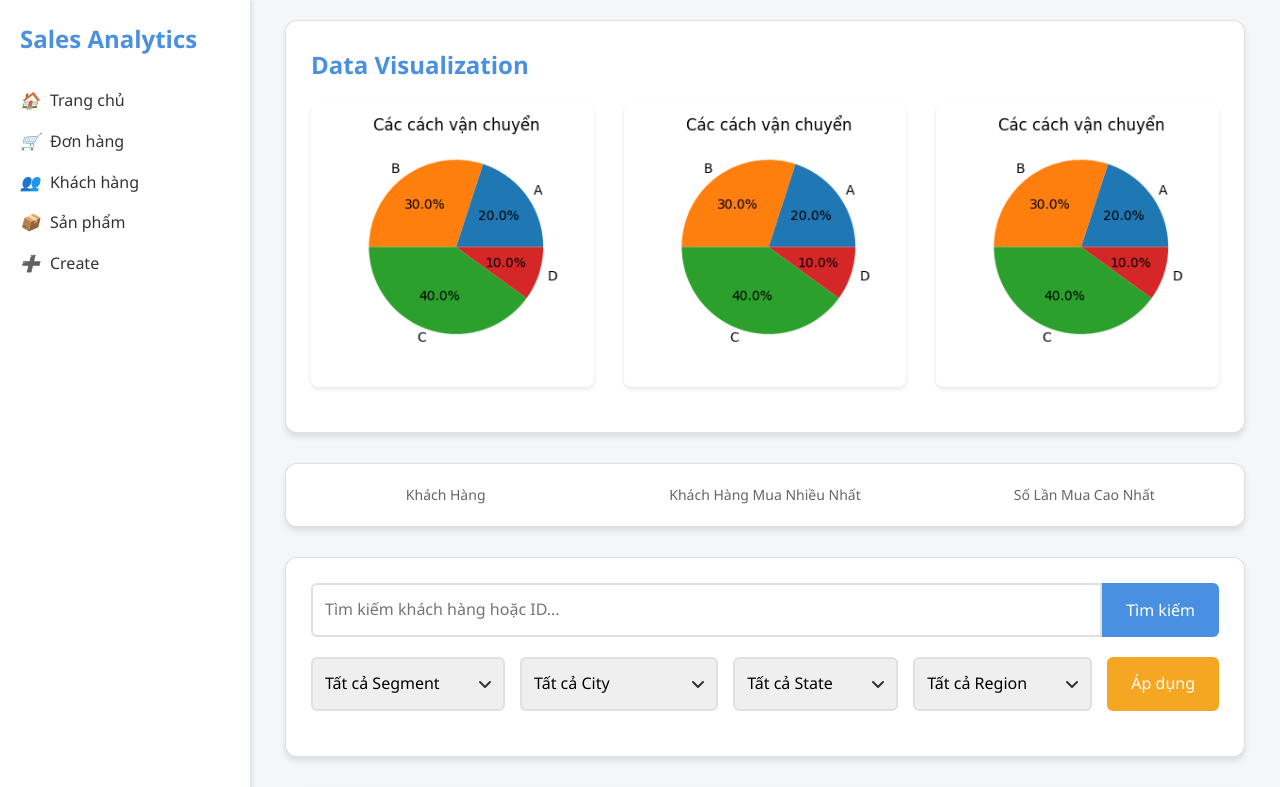
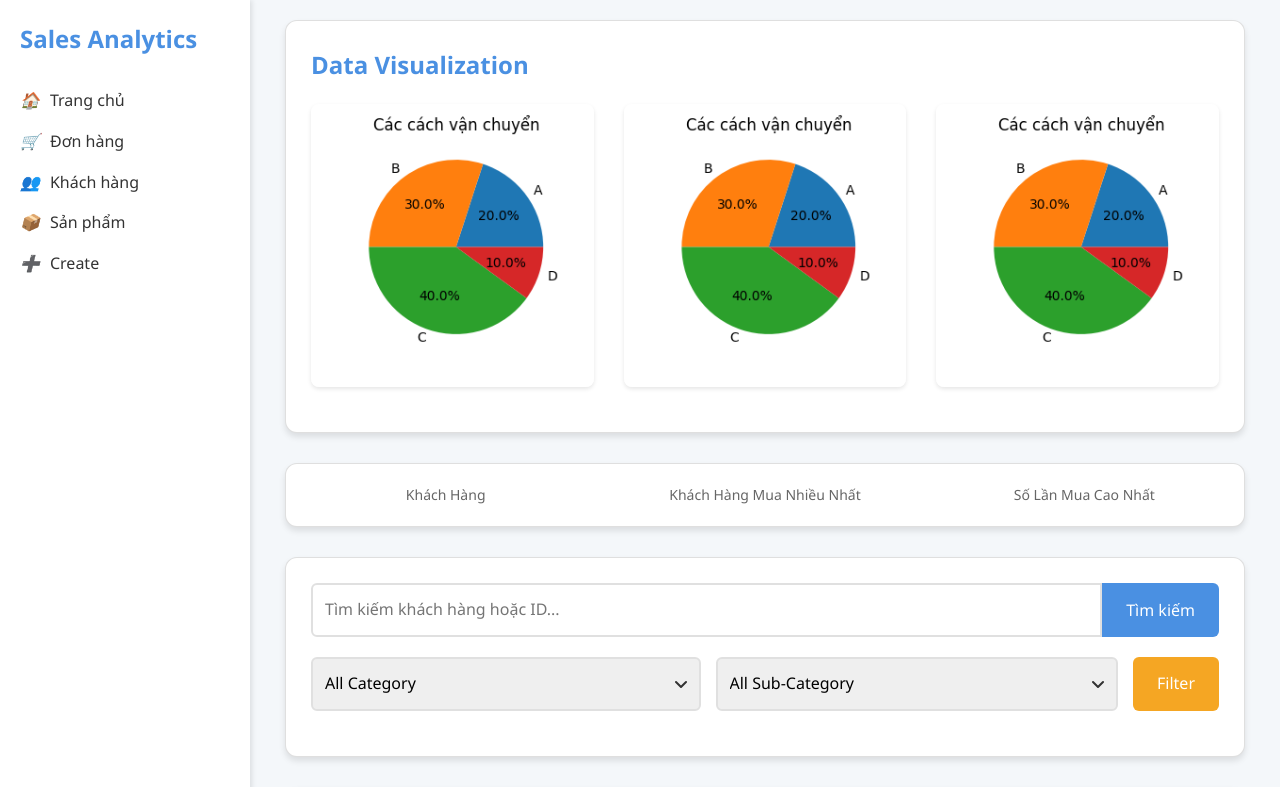
Before and after one commit to Thach45/Superstore-Sales, a Flask app: template templates/product.html in a window 1280 px wide. Shown: the top 787 px of the page. Run offline with Flask 3, Linux system fonts and the light colour scheme; the template is opened without the code that fills it, so the values that code supplies are empty; some libraries are stand-ins or nearby versions.

Commit message:
fix edit product

```diff
--- a/main.py
+++ b/main.py
@@ -22,7 +22,6 @@ app.register_blueprint(customer_bp)
 app.register_blueprint(sort_bp)
 app.register_blueprint(edit_bp)
 app.register_blueprint(delete_bp)
-
 app.register_blueprint(filter_bp)
 if __name__ == '__main__':
     app.run(debug=True, port=8000)
--- a/static/js/product.js
+++ b/static/js/product.js
@@ -1,4 +1,3 @@
-
 document.addEventListener('DOMContentLoaded', function () {
     let paginationLinks = document.querySelectorAll('.pagination .page-link');
     let urlParams = new URLSearchParams(window.location.search);
@@ -38,6 +37,7 @@ document.addEventListener('DOMContentLoaded', function () {
         });
     }
 });
+
 sortAscending = true; // Biến lưu trạng thái sắp xếp tăng dần hay giảm dần
 
 //chức năng sort
@@ -76,3 +76,14 @@ if (sortQuantityProduct) {
         }
     });
 }
+
+const filterCategory = document.querySelector('.categoryFilter');
+const filterSub = document.querySelector('.subFilter');
+
+if (applyFilter) {
+    applyFilter.addEventListener('click', function () {
+        let category = filterCategory.value;
+        let sub = filterSub.value;
+        window.location.href = '/product/filter?Category=' + category + '&Sub-Category=' + sub;
+    });
+}
--- a/templates/customer.html
+++ b/templates/customer.html
@@ -109,7 +109,7 @@
 
                     text-align: center;">{{ customer.Quantity }}</td>
                     <td>
-                        <a href="/edit/{{ customer._id }}" class="btn btn-warning btn-sm">Sửa</a>
+                        <a href="/edit/customer/{{ customer._id }}" class="btn btn-warning btn-sm">Sửa</a>
                         <form action="/customer/delete/{{ customer._id }}" method="POST" style="display:inline;">
                             <input type="hidden" name="_method" value="DELETE">
                             <button type="submit" class="btn btn-danger btn-sm">Xóa</button>
--- a/templates/edit.html
+++ b/templates/editCustomer.html
@@ -1,10 +1,10 @@
 {% extends "layout.html" %}
-{% block title %}Chỉnh sửa{% endblock %}
+{% block title %}Edit{% endblock %}
 {% block content %}
 <link rel="stylesheet" href="{{url_for('static', filename='style/edit.css')}}">
 <div class="container">
     <b><h1>Edit Customer Data</h1></b>
-    <form class="edit-form" action="/edit/{{ customer._id }}" method="POST">
+    <form class="edit-form" action="/edit/customer{{ customer._id }}" method="POST">
         <div class="form-group">
             <b><label for="name">Name:</label></b>
             <input type="text" id="name" name="name" placeholder="Enter customer name" value="{{customer.Name}}">
--- a/templates/product.html
+++ b/templates/product.html
@@ -1,6 +1,6 @@
 {% extends "layout.html" %}
 
-{% block title %}Khách hàng{% endblock %}
+{% block title %}Product{% endblock %}
 
 {% block content %}
 <link href="https://cdnjs.cloudflare.com/ajax/libs/font-awesome/5.15.3/css/all.min.css" rel="stylesheet">
@@ -47,33 +47,19 @@
                 <button class="btn btn-outline-success" type="submit">Tìm kiếm</button>
             </form>
             <div class="filter">
-                <select class="segmentFilter form-select" >
-                    <option value="">Tất cả Segment</option>
-                    <option value="Consumer">Consumer</option>
-                    <option value="Corporate">Corporate</option>
-                    <option value="Home Office">Home Office</option>
+                <select class="categoryFilter form-select" >
+                    <option value="">All Category</option>
+                    <option value="Furniture">Furniture</option>
+                    <option value="Office Supplies">Office Supplies</option>
+                    <option value="Technology">Technology</option>
                 </select>
-                <select class="cityFilter form-select" >
-                    <option value="">Tất cả City</option>
-                    <option value="Los Angeles">Los Angeles</option>
-                    <option value="Fort Lauderdale">Fort Lauderdale</option>
-                    <option value="Henderson">Henderson</option>
+                <select class="subFilter form-select" >
+                    <option value="All Sub-Category">All Sub-Category</option>
+                    <option value="Binders">Binders</option>
+                    <option value="Art">Art</option>
+                    <option value="Phones">Phones</option>
                 </select>
-                <select class="stateFilter form-select" >
-                    <option value="">Tất cả State</option>
-                    <option value="Kentucky">Kentucky</option>
-                    <option value="California">California</option>
-                    <option value="Florida">Florida</option>
-                </select>
-                <select class="regionFilter form-select" >
-                    <option value="">Tất cả Region</option>
-                    <option value="South">South</option>
-                    <option value="West">West</option>
-                    <option value="East">East</option>
-
-                    <option value="Central">Central</option>
-                </select>
-                <button id="applyFilters" class="custom-button">Áp dụng</button>
+                <button id="applyFilters" class="custom-button">Filter</button>
             </div>
         </div>
     </div>
```
Also changed, not shown: blueprint/edit/edit_controller.py (+33 -12 lines), blueprint/edit/route.py (+13 -9 lines), templates/editProduct.html (+7 -7 lines), static/images/sales.png.
